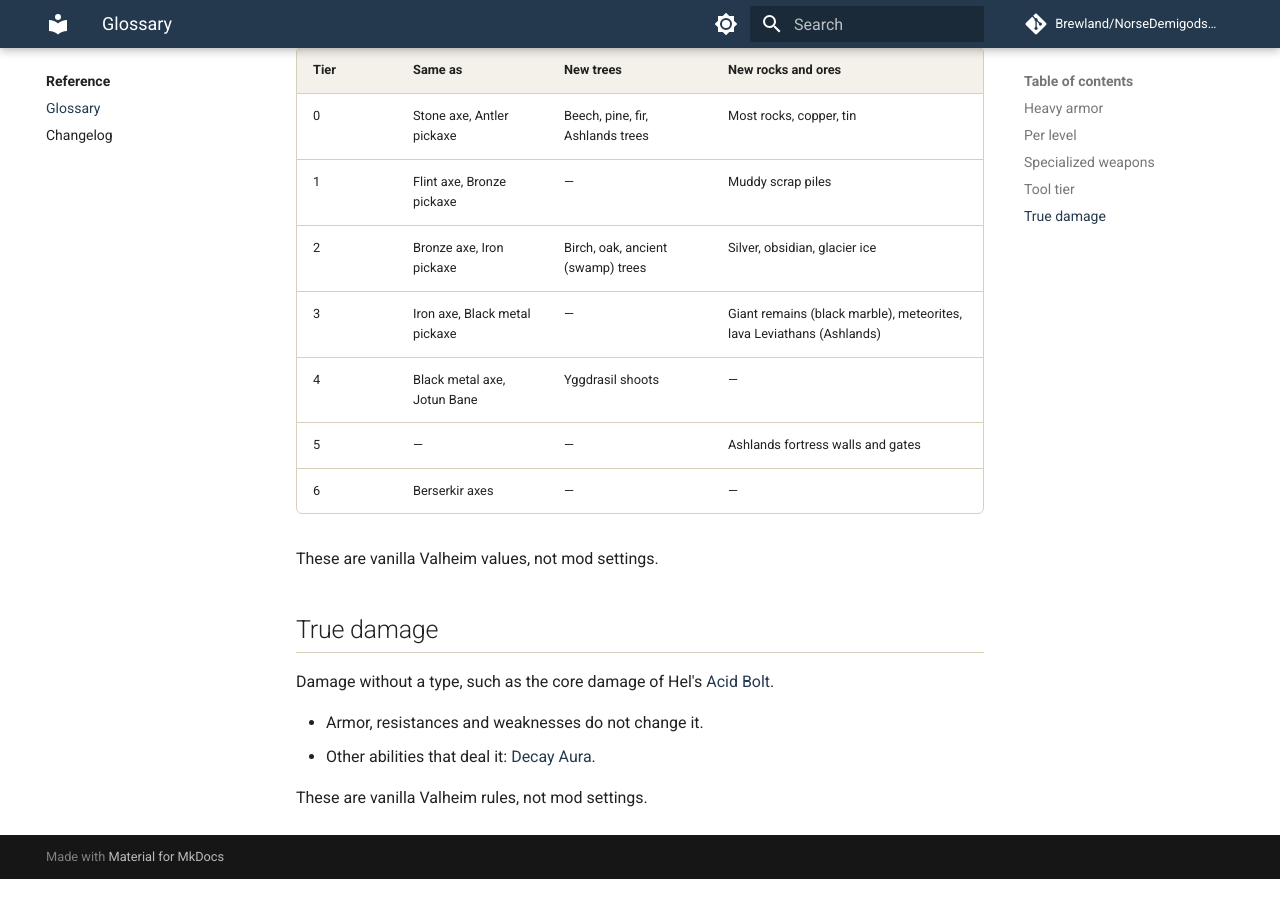
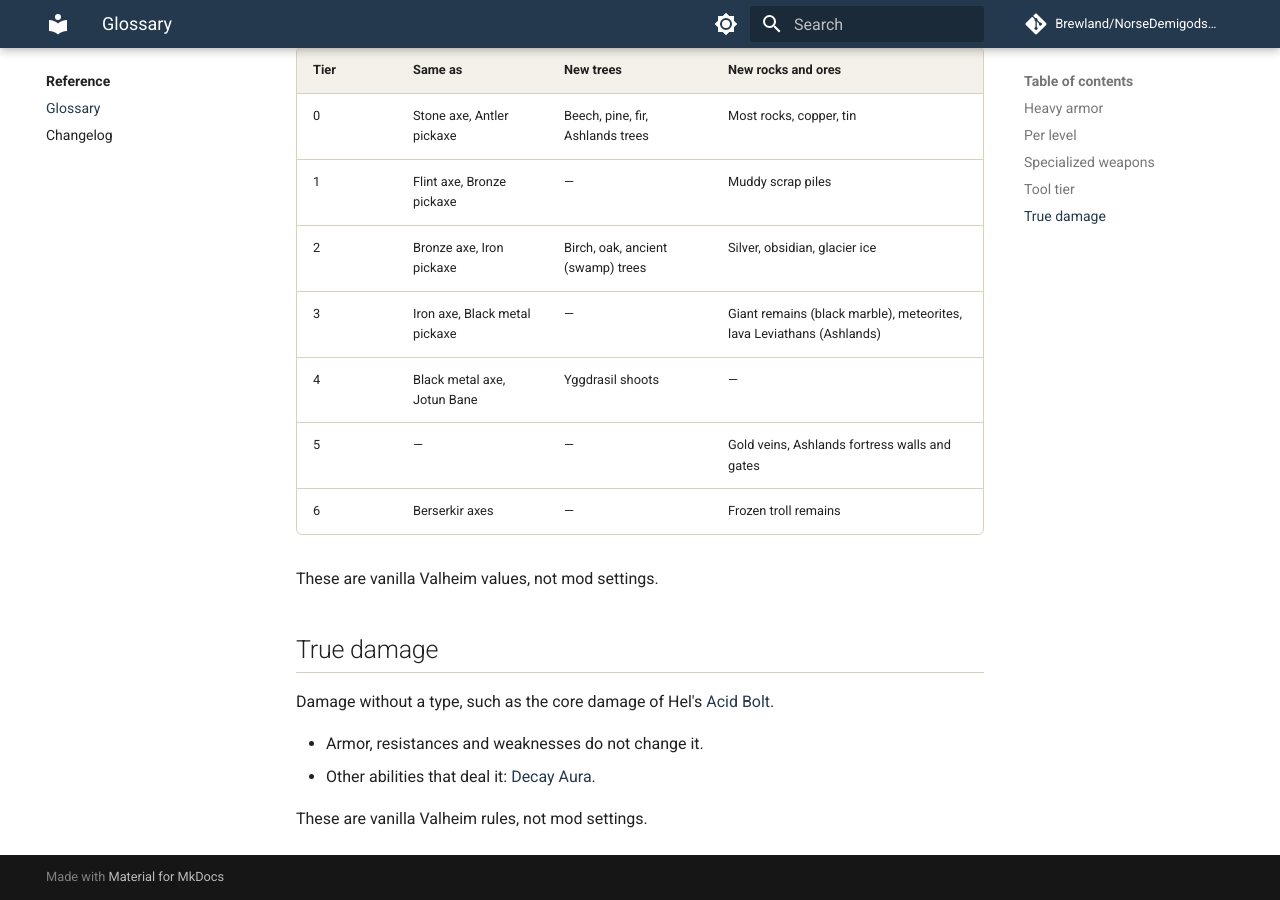
Before and after one commit to Brewland/NorseDemigodsWiki, an MkDocs documentation site: the page built from docs/reference/glossary.md, in a window 1280 px wide and 900 px high, scrolled down 1141 px. Built offline with MkDocs 1.6.1 and Material for MkDocs 9.7.7, drawn with Linux system fonts in a browser that asks for light colours; comment, search, counter and statistics services are not loaded; before the commit the page ends 2020 px from its top, so only the background shows below that.

Commit message:
Add gold veins and frozen troll remains to the tool-tier table
Co-Authored-By: Claude Opus 5.5 <noreply@anthropic.com>

```diff
--- a/docs/reference/glossary.md
+++ b/docs/reference/glossary.md
@@ -42,8 +42,8 @@ vanilla axes and pickaxes.
 | 2 | Bronze axe, Iron pickaxe | Birch, oak, ancient (swamp) trees | Silver, obsidian, glacier ice |
 | 3 | Iron axe, Black metal pickaxe | — | Giant remains (black marble), meteorites, lava Leviathans (Ashlands) |
 | 4 | Black metal axe, Jotun Bane | Yggdrasil shoots | — |
-| 5 | — | — | Ashlands fortress walls and gates |
-| 6 | Berserkir axes | — | — |
+| 5 | — | — | Gold veins, Ashlands fortress walls and gates |
+| 6 | Berserkir axes | — | Frozen troll remains |
 
 These are vanilla Valheim values, not mod settings.
 
```
